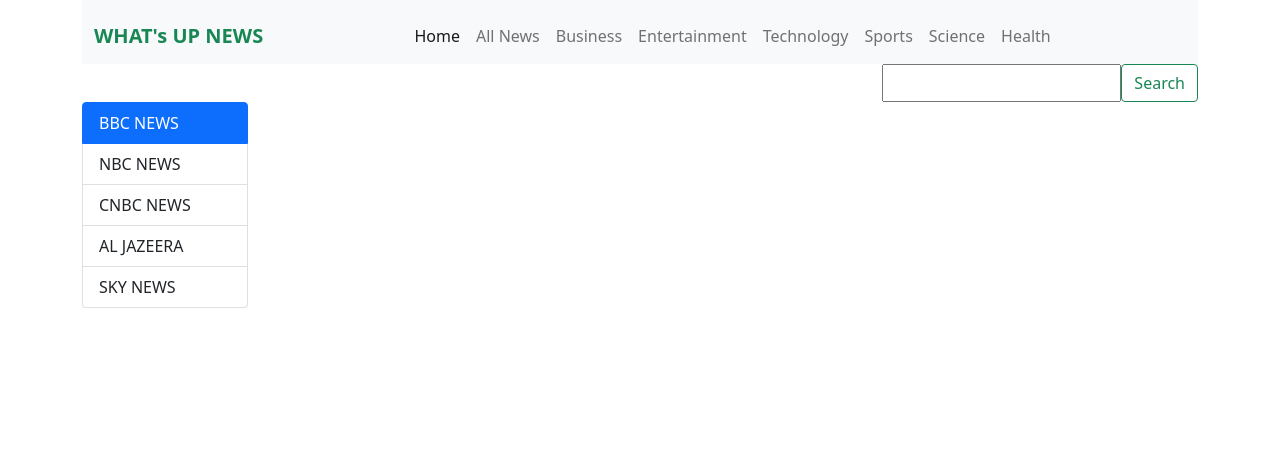
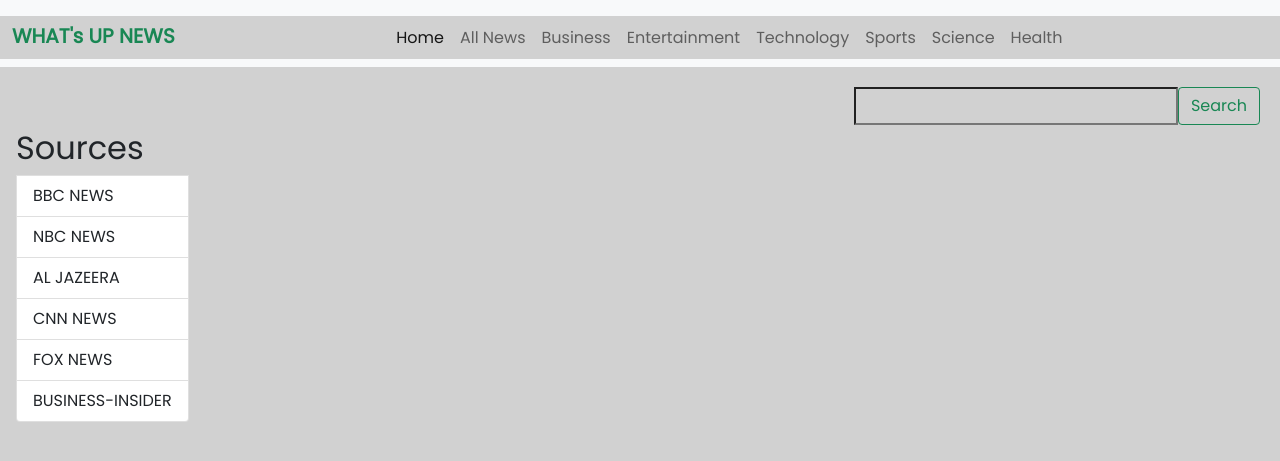
Before and after one commit to kipsang01/News-app, a Flask app: template app/templates/home.html in a window 1280 px wide. Shown: the top 461 px of the page. Run offline with Flask 2, Linux system fonts and the light colour scheme; the template is opened without the code that fills it, so the values that code supplies are empty, except form fields; form fields are guessed from the names that the template uses.

Commit message:
final commits

```diff
--- a/app/__init__.py
+++ b/app/__init__.py
@@ -1,6 +1,6 @@
 from flask import Flask
 
-def create_app():
+def create_app(config_name):
     app = Flask(__name__)
 
 
--- a/app/static/styles.css
+++ b/app/static/styles.css
@@ -1,4 +1,20 @@
+*{
+    font-family: 'Poppins', sans-serif;
+    background-color: #D1D1D1;
+}
+.navbar-brand{
+
+    font-family: 'Great Vibes', cursive;
+}
+
+
 img{
     height:100%;
     width:100%
 }
+a:active{
+    background-color: green;
+}
+.list-group a:focus{
+    background-color: green;
+}
--- a/app/templates/base.html
+++ b/app/templates/base.html
@@ -6,19 +6,24 @@
     <meta name="viewport" content="width=device-width, initial-scale=1.0">
     <link href="https://cdn.jsdelivr.net/npm/bootstrap@5.0.2/dist/css/bootstrap.min.css" rel="stylesheet" integrity="sha384-EVSTQN3/azprG1Anm3QDgpJLIm9Nao0Yz1ztcQTwFspd3yD65VohhpuuCOmLASjC" crossorigin="anonymous">
     <link rel="stylesheet" href="{{ url_for('static', filename = 'styles.css') }}">
+    <link rel="preconnect" href="https://fonts.googleapis.com">
+    <link rel="preconnect" href="https://fonts.gstatic.com" crossorigin>
+    <link href="https://fonts.googleapis.com/css2?family=Great+Vibes&family=Poppins:wght@400&display=swap" rel="stylesheet">
     <title>
         {% block title%}Home{%endblock%}
     </title>
 </head>
 <body>
-    <div class="container">
     {% include 'navbar.html'%}
+    <div class="container-fluid p-3 m-0">
     {% include 'form.html'%}
         <div class="row">
             <div class="col-md-2">
-                {% block source%}
-                {% include 'source.html'%}
-                {% endblock%}
+                <div class="position-fixed">
+                    {% block source%}
+                    {% include 'source.html'%}
+                    {% endblock%}
+                </div>
             </div>
             <div class="col-md-10">
                 {% block content%}
@@ -26,5 +31,6 @@
             </div>
         </div>
     </div>
+    <script src="https://cdn.jsdelivr.net/npm/bootstrap@5.0.2/dist/js/bootstrap.bundle.min.js" integrity="sha384-MrcW6ZMFYlzcLA8Nl+NtUVF0sA7MsXsP1UyJoMp4YLEuNSfAP+JcXn/tWtIaxVXM" crossorigin="anonymous"></script>
 </body>
 </html>
--- a/app/templates/form.html
+++ b/app/templates/form.html
@@ -1,7 +1,7 @@
-<div class="search d-flex justify-content-end">
-  <form class="d-flex" method="post">
-      {{form.csrf_token}}
-      {{form.searchTerm}}
-      <button class="btn btn-outline-success" type="submit">Search</button>
-    </form>
+<div class="search d-flex justify-content-end m-1">
+    <form class="d-flex" method="post">
+        {{form.csrf_token}}
+        {{form.searchTerm}}
+        <button class="btn btn-outline-success" type="submit">Search</button>
+      </form>
 </div>
--- a/app/templates/macros.html
+++ b/app/templates/macros.html
@@ -6,7 +6,7 @@
                 <div class="col-md-6">
                 <img src="{{news.urlToImage}}" alt="">
                 </div>
-                <div class="col-md-6">
+                <div class="col-md-6 p-2">
                     <a href="{{news.url}}"><h3>{{news.title}}</h3></a>
                     <small><i>Published: {{ news.publishedAt}}</i> </small><br>
                     <blockquote>{{news.description}}</blockquote>
--- a/app/templates/navbar.html
+++ b/app/templates/navbar.html
@@ -1,5 +1,5 @@
 
-<nav class="navbar navbar-expand-lg navbar-light bg-light pt-3 sticky-top">
+<nav class="navbar navbar-expand-lg navbar-light bg-light pt-3 mb-0 sticky-top">
   <div class="container-fluid">
     <a class="navbar-brand text-success" href="#"><b>WHAT's UP NEWS</b></a>
     <button class="navbar-toggler" type="button" data-bs-toggle="collapse" data-bs-target="#navbarNav" aria-controls="navbarNav" aria-expanded="false" aria-label="Toggle navigation">
--- a/app/templates/source.html
+++ b/app/templates/source.html
@@ -1,10 +1,12 @@
 
-  <div class="list-group sticky-top">
-    <a href="{{  url_for('views.channel_News',sourceChannel = 'bbc-news') }}" class="list-group-item list-group-item-action active" aria-current="true">
+  <div class="list-group ">
+    <h2>Sources</h2>
+    <a href="{{  url_for('views.channel_News',sourceChannel = 'bbc-news') }}" class="list-group-item list-group-item-action" aria-current="true">
       BBC NEWS
     </a>
     <a href="{{  url_for('views.channel_News',sourceChannel = 'nbc-news') }}" class="list-group-item list-group-item-action">NBC NEWS</a>
-    <a href="{{  url_for('views.channel_News',sourceChannel = 'cnbc-news') }}" class="list-group-item list-group-item-action">CNBC NEWS</a>
-    <a href="{{  url_for('views.channel_News',sourceChannel = 'bbc-news') }}" class="list-group-item list-group-item-action">AL JAZEERA</a>
-    <a href="{{  url_for('views.channel_News',sourceChannel = 'sky-news') }}" class="list-group-item list-group-item-action">SKY NEWS</a>
+    <a href="{{  url_for('views.channel_News',sourceChannel = 'al-jazeera-english') }}" class="list-group-item list-group-item-action">AL JAZEERA</a>
+    <a href="{{  url_for('views.channel_News',sourceChannel = 'cnn') }}" class="list-group-item list-group-item-action">CNN NEWS</a>
+    <a href="{{  url_for('views.channel_News',sourceChannel = 'fox-news') }}" class="list-group-item list-group-item-action">FOX NEWS</a>
+    <a href="{{  url_for('views.channel_News',sourceChannel = 'business-insider') }}" class="list-group-item list-group-item-action">BUSINESS-INSIDER</a>
   </div>
--- a/app/views.py
+++ b/app/views.py
@@ -15,12 +15,12 @@ def all_News():
 
 @views.route('home/<sourceChannel>',  methods = ['GET', 'POST'])
 def channel_News(sourceChannel):
-    allnews = source_news(sourceChannel)
+    allchannelnews = source_news(sourceChannel)
     form = SearchForm()
     if request.method == 'POST' and form.validate_on_submit():
         searchTerm = form.searchTerm.data
         return redirect(url_for('views.searchNews', searchTerm =searchTerm))
-    return render_template('All-news.html', allnews = allnews,form=form)
+    return render_template('All-news.html', allnews = allchannelnews,form=form)
 
 
 @views.route('/' , methods = ['GET', 'POST'])
@@ -35,7 +35,7 @@ def headline_articles():
 
 
 
-@views.route('home/<category>', methods = ['GET', 'POST'])
+@views.route('home/All-news/<category>', methods = ['GET', 'POST'])
 def categoryNews(category):
     category_news = search_category(category)
     form = SearchForm()
--- a/main.py
+++ /dev/null
@@ -1,7 +0,0 @@
-from app import create_app
-app = create_app()
-app.config['SECRET_KEY'] = 'any secret string'
-
-
-if __name__ == '__main__':
-    app.run(debug=True)
--- /dev/null
+++ b/manage.py
@@ -0,0 +1,13 @@
+from app import create_app
+from flask_script import Manager,Server
+from config import Config
+
+SECRET_KEY =Config.SECRET_KEY
+app = create_app('development')
+app.config['SECRET_KEY'] = SECRET_KEY
+
+manager = Manager(app)
+manager.add_command('server',Server)
+
+if __name__ == '__main__':
+    manager.run()
```
Also changed, not shown: app/models.py (+12 -0 lines), app/requests.py (+6 -6 lines), 1 other file.
